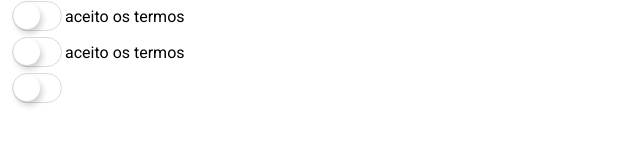
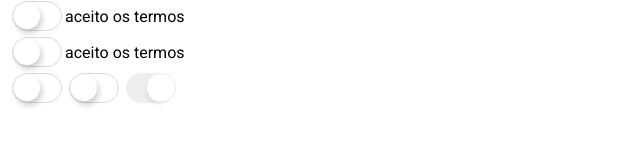
Before and after one commit to renanssantos1/odpv-components, a Vue app: page /switch in a window 1280 px wide. Shown: the part 199-344 px from the top of the page, without its empty margins (0-640 px from the left). Built offline with nearby package versions, Linux system fonts and the light colour scheme.

Commit message:
add variant disabled checkbox

```diff
--- a/src/assets/scss/components/_switch.scss
+++ b/src/assets/scss/components/_switch.scss
@@ -11,6 +11,7 @@ $this: ".odpv.switch";
   border-radius: 50px;
   box-shadow: inset -20px 0 0 0 #ffffff;
   transition-duration: 200ms;
+  cursor: pointer;
 
   &--container {
     display: flex;
@@ -40,6 +41,15 @@ $this: ".odpv.switch";
     }
   }
 
+  &.disabled,
+  &:disabled {
+    cursor: not-allowed;
+    &:checked {
+      border-color: $color-grey-smoke;
+      box-shadow: inset 20px 0 0 0 $color-grey-smoke;
+    }
+  }
+
   $switch_colors: ("orange", $color-orange, $color-white),
     ("yellow", $color-lightning-yellow, $color-black),
     ("green", $color-green, $color-white), ("red", $color-red, $color-white),
--- a/src/views/Switch.vue
+++ b/src/views/Switch.vue
@@ -26,5 +26,25 @@
     </label>
 
     <input id="switch-orange" class="odpv switch switch--orange" type="checkbox" />
+
+    <input disabled id="switch-orange" class="odpv switch switch--orange" type="checkbox" />
+
+    <input
+      v-model="check"
+      disabled
+      id="switch-orange"
+      class="odpv switch switch--orange"
+      type="checkbox"
+    />
   </section>
 </template>
+
+<script>
+export default {
+  data() {
+    return {
+      check: true,
+    };
+  },
+};
+</script>
```
